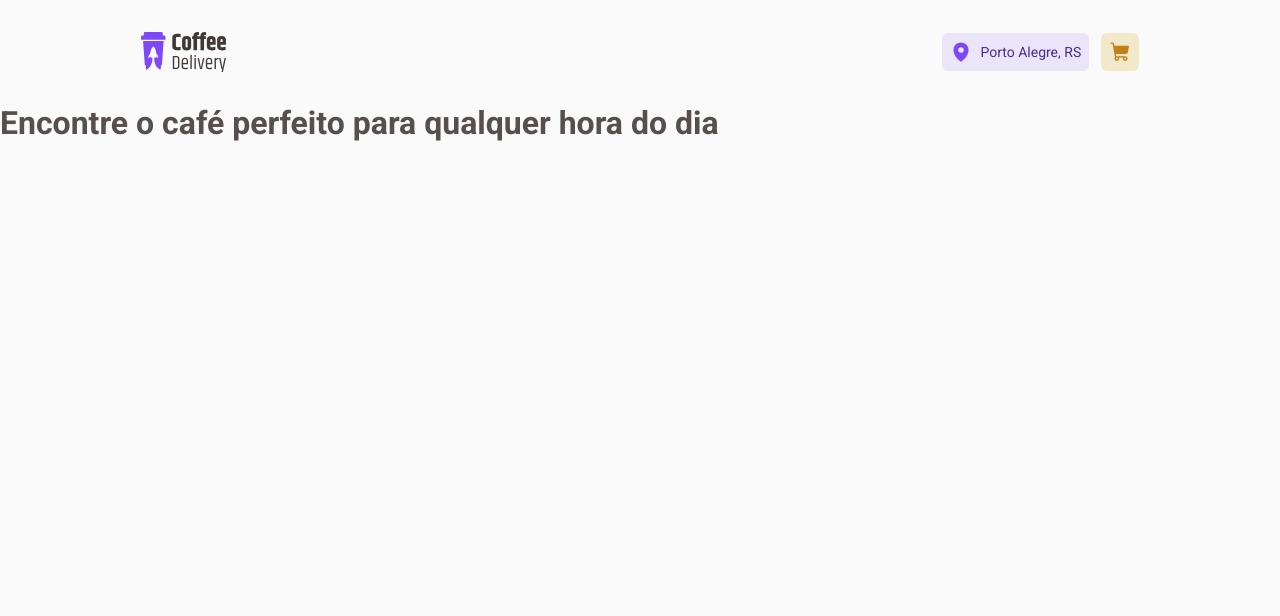
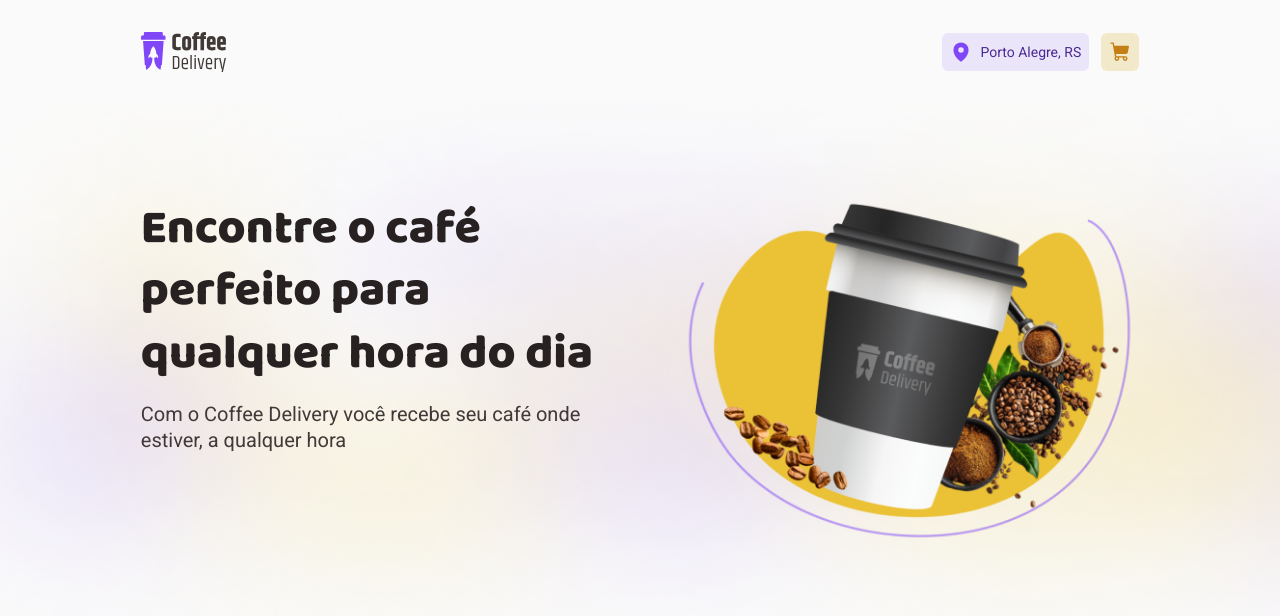
Before and after one commit to Poveii/coffee-delivery, a React (Vite) app: page / in a window 1280 px wide. Shown: the top 616 px of the page. Built offline with nearby package versions, Linux system fonts and the light colour scheme.

Commit message:
feat: Home page

```diff
--- a/src/pages/Home/index.tsx
+++ b/src/pages/Home/index.tsx
@@ -1,3 +1,19 @@
+import coffeeImage from '../../assets/coffee_image.png'
+
+import { HeroContainer } from './styles'
+
 export function Home() {
-  return <h1>Encontre o café perfeito para qualquer hora do dia</h1>
+  return (
+    <HeroContainer>
+      <div>
+        <h1>Encontre o café perfeito para qualquer hora do dia</h1>
+        <p>
+          Com o Coffee Delivery você recebe seu café onde estiver, a qualquer
+          hora
+        </p>
+      </div>
+
+      <img src={coffeeImage} alt="" />
+    </HeroContainer>
+  )
 }
--- a/src/pages/Home/styles.ts
+++ b/src/pages/Home/styles.ts
@@ -0,0 +1,41 @@
+import styled from 'styled-components'
+
+import heroBackground from '../../assets/hero_background.png'
+
+export const HeroContainer = styled.div`
+  display: flex;
+  justify-content: space-between;
+  gap: 3.5rem;
+
+  padding-block: 5.875rem;
+  padding-inline: var(--lateral-spacing);
+
+  background-image: url(${heroBackground});
+  background-repeat: no-repeat;
+  background-size: cover;
+
+  div {
+    width: 36.75rem;
+
+    h1 {
+      color: ${(props) => props.theme.base.title};
+      font-family: 'Baloo 2', sans-serif;
+      font-weight: 800;
+      font-size: 3rem;
+      line-height: 130%;
+      margin-bottom: 1rem;
+    }
+
+    p {
+      color: ${(props) => props.theme.base.subtitle};
+      font-size: 1.25rem;
+      line-height: 130%;
+      margin-bottom: 4.125rem;
+    }
+  }
+
+  img {
+    max-width: 46%;
+    flex: 1;
+  }
+`
```
